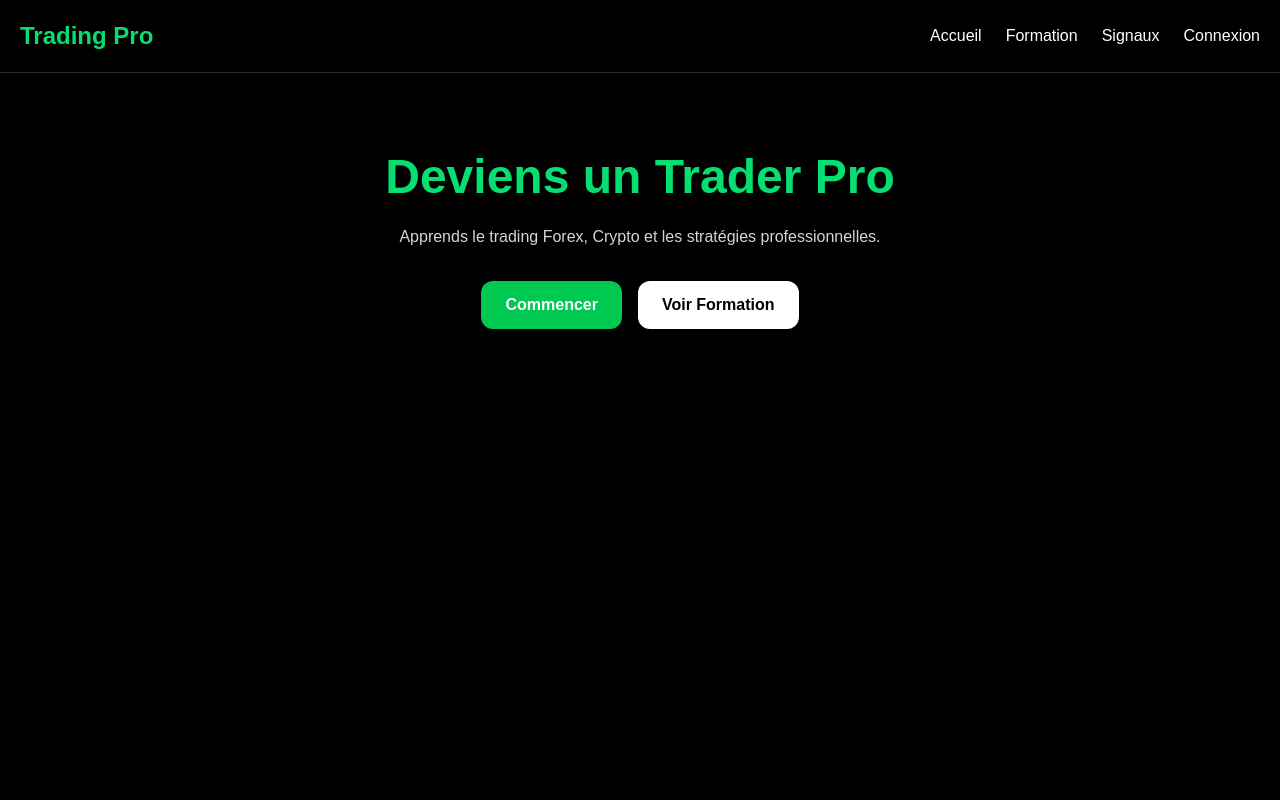
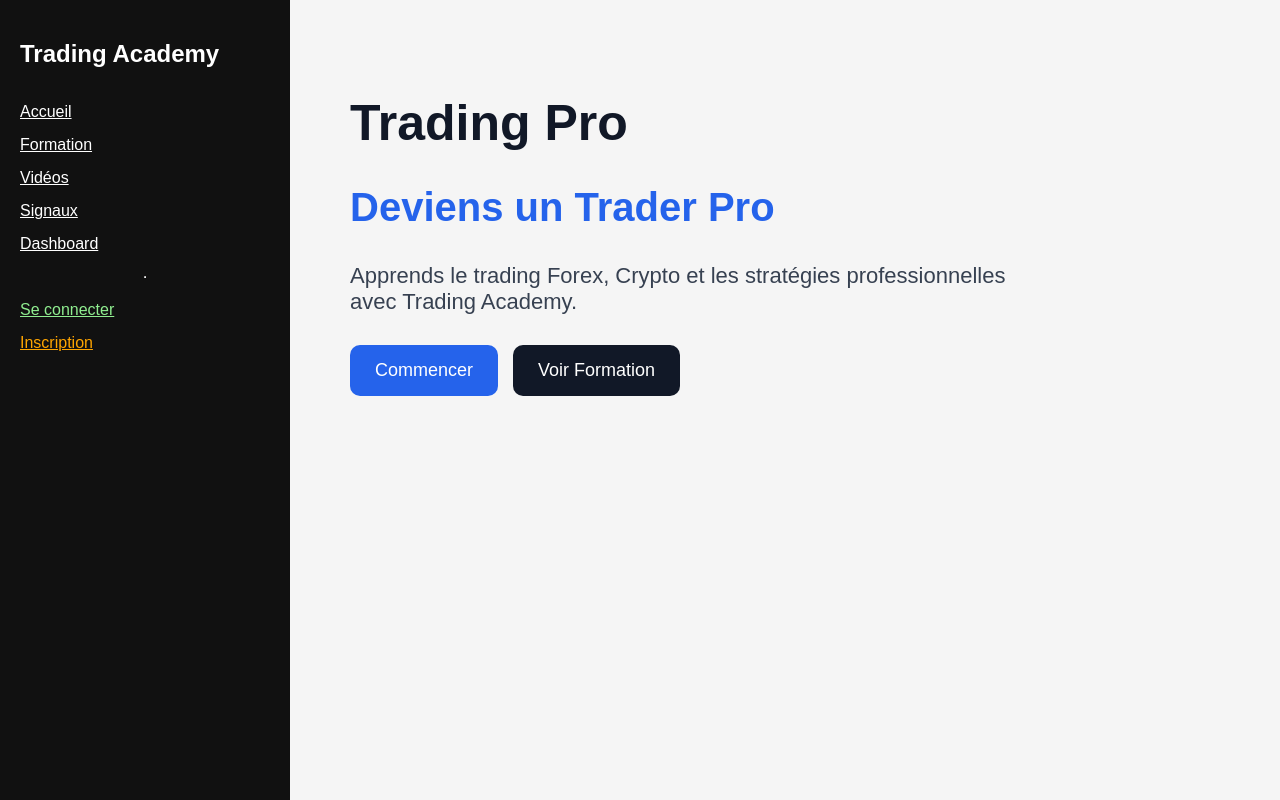
Before and after one commit to BKG226/trading-academy, a Next.js app: page / in a window 1280 px wide. Built offline with nearby package versions, Linux system fonts and the light colour scheme.

Commit message:
new professional design

```diff
--- a/app/layout.tsx
+++ b/app/layout.tsx
@@ -1,32 +1,74 @@
-import type { Metadata } from "next";
-import { Geist, Geist_Mono } from "next/font/google";
-import "./globals.css";
-
-const geistSans = Geist({
-  variable: "--font-geist-sans",
-  subsets: ["latin"],
-});
-
-const geistMono = Geist_Mono({
-  variable: "--font-geist-mono",
-  subsets: ["latin"],
-});
-
-export const metadata: Metadata = {
-  title: "Plateforme Trading",
-  description: "Formation et signaux trading",
-};
-
 export default function RootLayout({
   children,
 }: {
-  children: React.ReactNode;
+  children: React.ReactNode
 }) {
   return (
     <html lang="fr">
-      <body className={`${geistSans.variable} ${geistMono.variable} antialiased`}>
-        {children}
+      <body
+        style={{
+          margin: 0,
+          display: "flex",
+          minHeight: "100vh",
+          fontFamily: "Arial",
+        }}
+      >
+        {/* MENU VERTICAL */}
+        <aside
+          style={{
+            width: "250px",
+            background: "#111",
+            color: "white",
+            padding: "20px",
+            display: "flex",
+            flexDirection: "column",
+            gap: "15px",
+          }}
+        >
+          <h2>Trading Academy</h2>
+
+          <a href="/" style={{ color: "white" }}>
+            Accueil
+          </a>
+
+          <a href="/formation" style={{ color: "white" }}>
+            Formation
+          </a>
+
+          <a href="/videos" style={{ color: "white" }}>
+            Vidéos
+          </a>
+
+          <a href="/signaux" style={{ color: "white" }}>
+            Signaux
+          </a>
+
+          <a href="/dashboard" style={{ color: "white" }}>
+            Dashboard
+          </a>
+
+          <hr />
+
+          <a href="/connexion" style={{ color: "lightgreen" }}>
+            Se connecter
+          </a>
+
+          <a href="/inscription" style={{ color: "orange" }}>
+            Inscription
+          </a>
+        </aside>
+
+        {/* CONTENU */}
+        <main
+          style={{
+            flex: 1,
+            padding: "20px",
+            background: "#f5f5f5",
+          }}
+        >
+          {children}
+        </main>
       </body>
     </html>
-  );
+  )
 }
--- a/app/page.tsx
+++ b/app/page.tsx
@@ -1,61 +1,74 @@
 export default function Home() {
   return (
-    <main className="min-h-screen bg-black text-white">
-
-      {/* MENU */}
-      <nav className="flex justify-between items-center p-5 border-b border-gray-800">
-
-        <h1 className="text-green-400 text-2xl font-bold">
+    <div
+      style={{
+        padding: "40px",
+      }}
+    >
+      <h1
+        style={{
+          fontSize: "50px",
+          marginBottom: "20px",
+          color: "#111827",
+        }}
+      >
         Trading Pro
       </h1>
 
-        <div className="flex gap-6">
-
-          <a href="/" className="hover:text-green-400">
-            Accueil
-          </a>
-
-          <a href="/formation" className="hover:text-green-400">
-            Formation
-          </a>
-
-          <a href="/signaux" className="hover:text-green-400">
-            Signaux
-          </a>
-
-          <a href="/connexion" className="hover:text-green-400">
-            Connexion
-          </a>
-
-        </div>
-
-      </nav>
-
-      {/* HERO */}
-      <section className="flex flex-col items-center justify-center text-center p-10 mt-10">
-
-        <h2 className="text-5xl font-bold text-green-400 mb-6">
+      <h2
+        style={{
+          fontSize: "40px",
+          color: "#2563eb",
+        }}
+      >
         Deviens un Trader Pro
       </h2>
 
-        <p className="text-gray-300 max-w-2xl mb-8">
-          Apprends le trading Forex, Crypto et les stratégies professionnelles.
+      <p
+        style={{
+          fontSize: "22px",
+          marginTop: "20px",
+          maxWidth: "700px",
+          color: "#374151",
+        }}
+      >
+        Apprends le trading Forex, Crypto et les stratégies
+        professionnelles avec Trading Academy.
       </p>
 
-        <div className="flex gap-4">
-
-          <button className="bg-green-500 px-6 py-3 rounded-xl font-bold">
+      <div
+        style={{
+          marginTop: "30px",
+          display: "flex",
+          gap: "15px",
+        }}
+      >
+        <button
+          style={{
+            background: "#2563eb",
+            color: "white",
+            border: "none",
+            padding: "15px 25px",
+            borderRadius: "10px",
+            fontSize: "18px",
+          }}
+        >
           Commencer
         </button>
 
-          <button className="bg-white text-black px-6 py-3 rounded-xl font-bold">
+        <button
+          style={{
+            background: "#111827",
+            color: "white",
+            border: "none",
+            padding: "15px 25px",
+            borderRadius: "10px",
+            fontSize: "18px",
+          }}
+        >
           Voir Formation
         </button>
-
       </div>
-
-      </section>
-
-    </main>
-  );
+    </div>
+  )
 }
```
Lines whose indentation alone changed are shown as unchanged.
